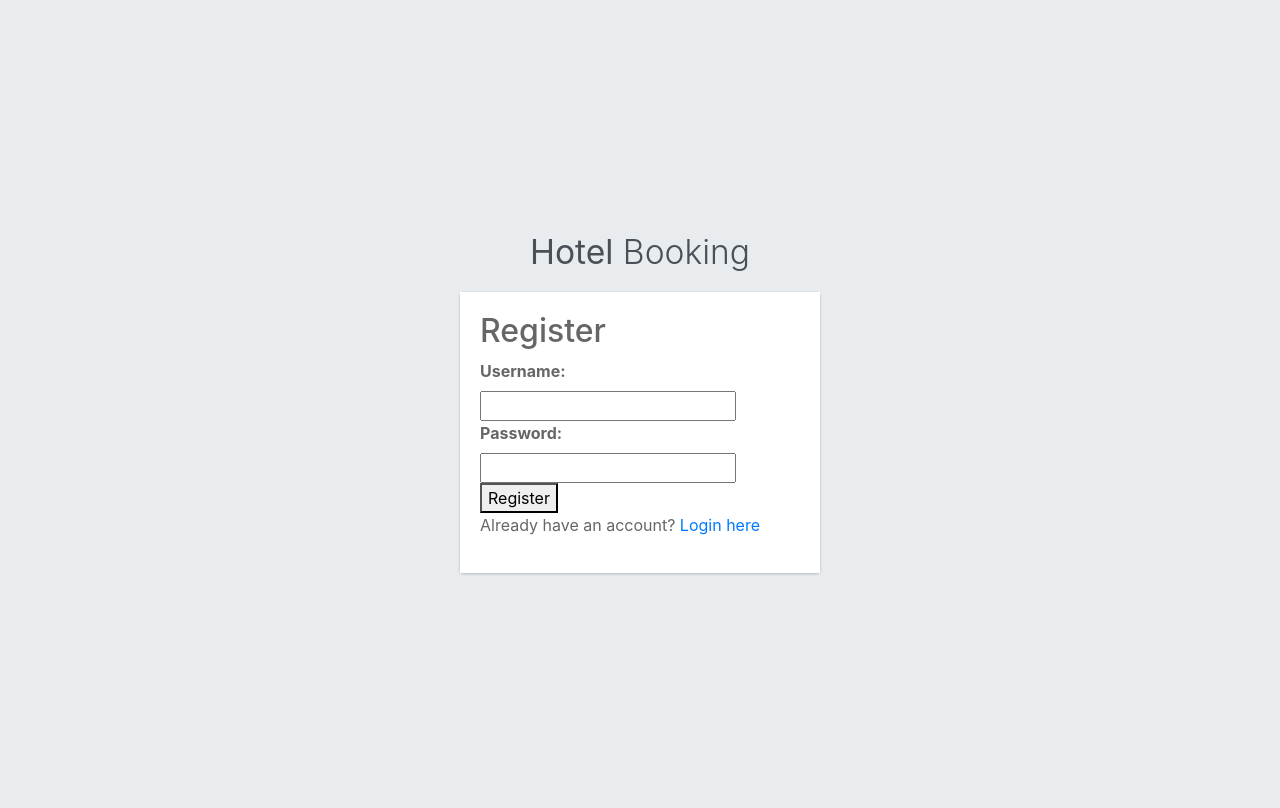
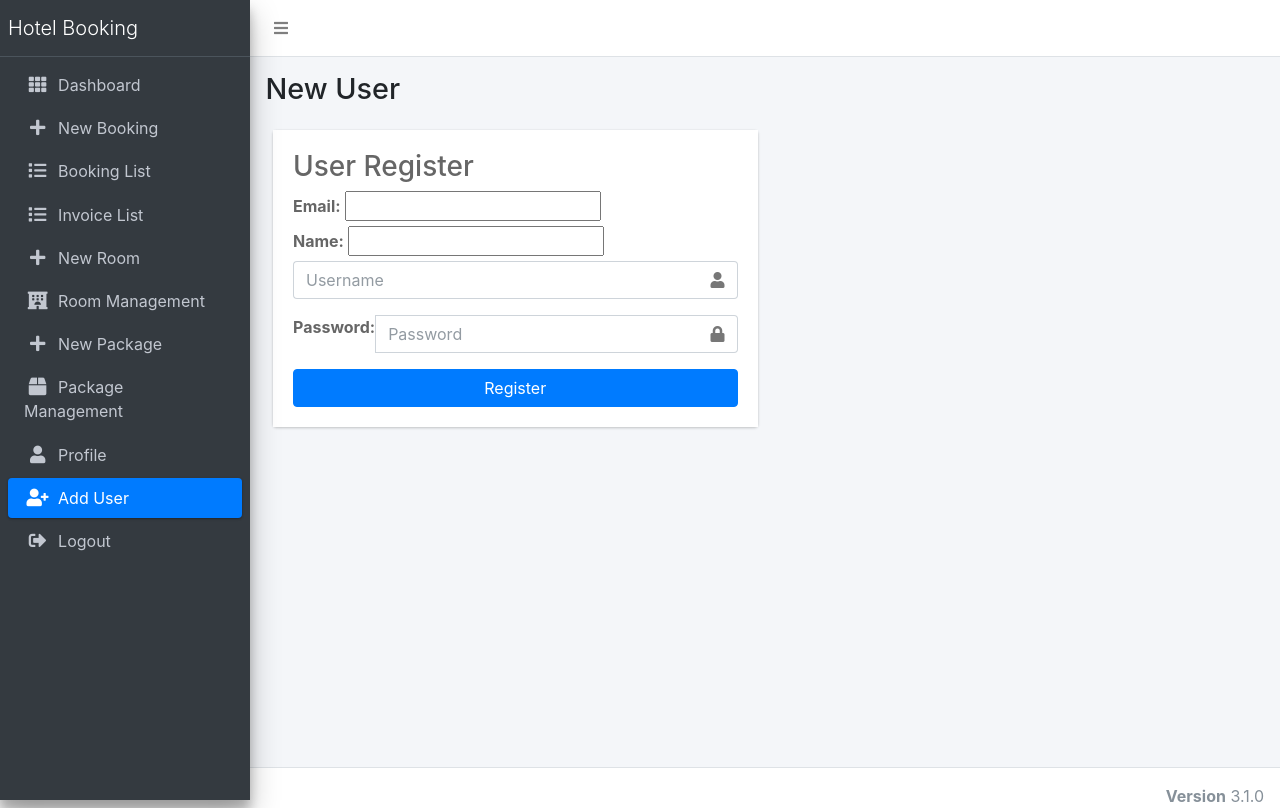
Before and after one commit to AsrafulDev/hbs, a PHP site: page /hbs/register.php in a window 1280 px wide. Before the commit the page ends 575 px from the top, so only its background shows below. Run offline with PHP 8.4, Linux system fonts and the light colour scheme; a user stored in the database is signed in; some libraries are stand-ins or nearby versions.

Commit message:
register

```diff
--- a/auth.php
+++ b/auth.php
@@ -23,6 +23,7 @@ function authenticate($username, $password) {
         if (password_verify($password, $row['password'])) {
             $_SESSION['user'] = $username;
            $_SESSION['user_id'] =  $row['id'];
+           $_SESSION['user_role'] =  $row['role'];
             mysqli_close($conn);
             return true;
         }
--- a/index.php
+++ b/index.php
@@ -76,11 +76,9 @@ if ($_SERVER['REQUEST_METHOD'] === 'POST') {
                     </div>
                 </form>
                 <p class="mb-1">
-                    <a href="forgot_password_form.php">I forgot my password</a>
+                    <a href="forgot_password.php">I forgot my password</a>
                 </p>
-                <p class="mb-0">
-                    <a href="register.php" class="text-center">Register a new membership</a>
-                </p>
+
             </div>
             <!-- /.login-card-body -->
         </div>
--- a/register.php
+++ b/register.php
@@ -6,70 +6,104 @@ if (!isset($_SESSION['user_id'])) {
 }
 include('db_connection.php');
 
+
+
 if ($_SERVER['REQUEST_METHOD'] === 'POST') {
+    $name = $_POST['name'];
+    $email = $_POST['email'];
+    $password = $_POST['password'];
     $username = $_POST['username'];
-    $password = $_POST['password'];
-
     $username = mysqli_real_escape_string($conn, $username);
 
     // Hash the password before storing it in the database
     $hashedPassword = password_hash($password, PASSWORD_DEFAULT);
 
-    $insertUserQuery = "INSERT INTO users (username, password, role) VALUES ('$username', '$hashedPassword', 'user')";
+    $insertUserQuery = "INSERT INTO users (name,  username, password, role, email) VALUES ('$name', '$username', '$hashedPassword', 'user', '$email')";
+    $token = bin2hex(random_bytes(32));
+
+    // Insert the token into the password_resets table
+    $insertTokenQuery = "REPLACE INTO password_resets (email, token) VALUES ('$email', '$token')";
+    $insertResult = mysqli_query($conn, $insertTokenQuery);
+
 
     if (mysqli_query($conn, $insertUserQuery)) {
         // Registration successful, redirect to login page
-        header('Location: index.php');
-        exit();
+        if ($insertResult) {
+                // Send an email to the user with a link to reset their password
+                $resetLink = "http://localhost/hbs/reset_password_form.php?email=$email&token=$token";
+                $to = "$email"; // Replace with the recipient's email address
+                $subject = "Email sending form HBS to Create new User";
+                $message = "Go to this Link for reset password Hotel Booking System . $resetLink    User:$username ";
+
+                $headers = "From: asraful2001a@gmail.com"; // Replace with the sender's email address
+
+                if (mail($to, $subject, $message, $headers)) {
+                    echo "Email sent successfully.";
+                    echo "Registration successful. <br> An email has been sent to your email address with password.";
+                } else {
+                    echo "Email sending failed.";
+                }
+            }else{
+                    echo "Email sending failed.";
+                }
+
+        // header('Location: index.php');
+        // exit();
     } else {
         $error = 'Error creating user: ' . mysqli_error($conn);
     }
 }
 
 mysqli_close($conn);
+$pageTitle = "New User";
+include('header.php');
+if( $_SESSION['user_role']==='admin'){
 ?>
-<!DOCTYPE html>
-<html lang="en">
-<head>
-    <meta charset="UTF-8">
-    <meta name="viewport" content="width=device-width, initial-scale=1.0">
-    <title>Register</title>
 
-    <!-- Add the AdminLTE stylesheets -->
-    <link rel="stylesheet" href="plugins/fontawesome-free/css/all.min.css">
-    <link rel="stylesheet" href="dist/css/adminlte.min.css">
-</head>
-<body class="hold-transition login-page">
-    <div class="login-box">
-        <div class="login-logo">
-            <a href="#"><b>Hotel</b> Booking</a>
-        </div>
+<div class="col-md-6">
+
         <!-- /.login-logo -->
         <div class="card">
             <div class="card-body login-card-body">
-            <h2>Register</h2>
+            <h3>User Register</h3>
         <?php if (isset($error)) : ?>
             <p><?php echo $error; ?></p>
         <?php endif; ?>
         <form action="" method="post">
-            <label for="username">Username:</label>
-            <input type="text" id="username" name="username" required><br>
+            <label for="email">Email:</label>
+            <input type="text" id="email" name="email" required><br>
+            <label for="name">Name:</label>
+            <input type="text" id="name" name="name" required><br>
 
-            <label for="password">Password:</label>
-            <input type="password" id="password" name="password" required><br>
+                    <div class="input-group mb-3">
+                        <input type="text" name="username" class="form-control" placeholder="Username" required>
+                        <div class="input-group-append">
+                            <div class="input-group-text">
+                                <span class="fas fa-user"></span>
+                            </div>
+                        </div>
+                    </div>
+                    <div class="input-group mb-3">
+                    <label for="password">Password:</label>
+                        <input type="password" name="password" class="form-control" placeholder="Password" required>
+                        <div class="input-group-append">
+                            <div class="input-group-text">
+                                <span class="fas fa-lock"></span>
+                            </div>
+                        </div>
+                    </div>
 
-            <button type="submit">Register</button>
+
+            <button type="submit"class="btn btn-primary btn-block">Register</button>
         </form>
-        <p>Already have an account? <a href="index.php">Login here</a></p>
+
             </div>
             <!-- /.login-card-body -->
         </div>
     </div>
     <!-- /.login-box -->
 
-    <!-- Add the AdminLTE scripts -->
-    <script src="plugins/jquery/jquery.min.js"></script>
-    <script src="plugins/bootstrap/js/bootstrap.bundle.min.js"></script>
-    <script src="dist/js/adminlte.min.js"></script>
-</body>
-</html>
+    <?php } else{echo"<h3>You are not parmited to add User</h3>";}
+// Include footer
+include('footer.php');
+?>
--- a/reset_password_form.php
+++ b/reset_password_form.php
@@ -26,7 +26,7 @@ if ($_SERVER['REQUEST_METHOD'] == 'POST') {
                 $deleteTokenQuery = "DELETE FROM password_resets WHERE email = '$email' AND token = '$token'";
                 mysqli_query($conn, $deleteTokenQuery);
 
-                echo "Password updated successfully. You can now <a href='login.php'>login</a> with your new password.";
+                echo "Password updated successfully. You can now <a href='index.php'>login</a> with your new password.";
             } else {
                 echo "Error updating password: " . mysqli_error($conn);
             }
--- a/sidebar.php
+++ b/sidebar.php
@@ -81,7 +81,14 @@
                         </p>
                     </a>
                 </li>
-
+                <li class="nav-item">
+                    <a href="register.php" class="nav-link <?php echo (basename($_SERVER['PHP_SELF']) == 'register.php') ? 'active' : ''; ?>">
+                        <i class="nav-icon fas fa-user-plus"></i>
+                        <p>
+                            Add User
+                        </p>
+                    </a>
+                </li>
                 <li class="nav-item" ><a href="logout.php"class="nav-link <?php echo (basename($_SERVER['PHP_SELF']) == 'logout.php') ? 'active' : ''; ?>">
                 <i class="nav-icon fas fa-sign-out-alt"></i>
                         <p>
```
Also changed, not shown: forgot_password.php (+12 -1 lines), hotel_booking_system (4).sql (added, +236 -0 lines), mail.php (added, +13 -0 lines).
